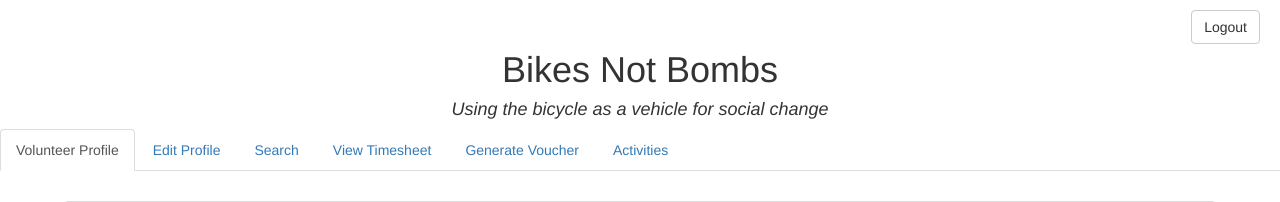
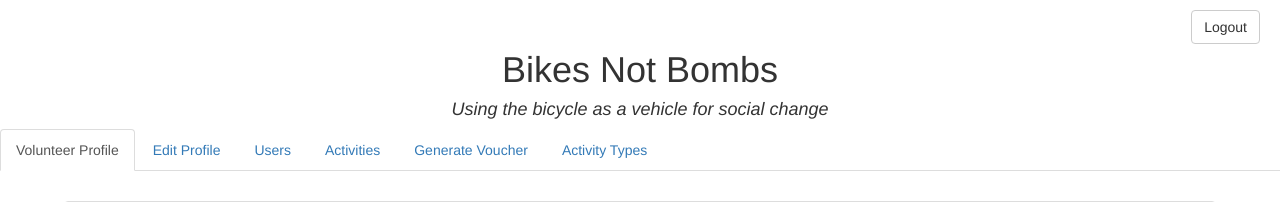
Before and after one commit to Little-Black/bnb, a Django app: a page that uses bnbvolunteer/volunteers/templates/volunteers/staff_templates/base_staff_profile.html in a window 1280 px wide. Shown: the top 202 px of the page. Run offline with Django 3.2, Linux system fonts and the light colour scheme; a user stored in the database is signed in; some libraries are stand-ins or nearby versions.

Commit message:
feedback #21,22,23: tab names changed

```diff
--- a/bnbvolunteer/volunteers/templates/volunteers/codeGenerator.html
+++ b/bnbvolunteer/volunteers/templates/volunteers/codeGenerator.html
@@ -25,16 +25,16 @@
     <a href="{% url 'editProfile' %}">Edit Profile</a>
   </li>
   <li role="presentation">
-    <a href="{% url 'volunteerStaffUserSearchResult' %}">Search</a>
+    <a href="{% url 'volunteerStaffUserSearchResult' %}">Users</a>
   </li>
   <li role="presentation">
-    <a href="{% url 'volunteerStaffLog' %}">View Timesheet</a>
+    <a href="{% url 'volunteerStaffLog' %}">Activities</a>
   </li>
   <li role="presentation" class="active">
     <a href="{% url 'codeGenerator' %}">Generate Voucher</a>
   </li>
   <li role="presentation">
-    <a href="{% url 'volunteerStaffActivity' %}"> Activities </a>
+    <a href="{% url 'volunteerStaffActivity' %}">Activity Types</a>
   </li>
 </ul>
 
--- a/bnbvolunteer/volunteers/templates/volunteers/staff_templates/base_staff_activities.html
+++ b/bnbvolunteer/volunteers/templates/volunteers/staff_templates/base_staff_activities.html
@@ -22,16 +22,16 @@
     <a href="{% url 'editProfile' %}">Edit Profile</a>
   </li>
   <li role="presentation">
-    <a href="{% url 'volunteerStaffUserSearchResult' %}">Search</a>
+    <a href="{% url 'volunteerStaffUserSearchResult' %}">Users</a>
   </li>
   <li role="presentation">
-    <a href="{% url 'volunteerStaffLog' %}">View Timesheet</a>
+    <a href="{% url 'volunteerStaffLog' %}">Activities</a>
   </li>
   <li role="presentation">
     <a href="{% url 'codeGenerator' %}">Generate Voucher</a>
   </li>
   <li role="presentation" class="active">
-    <a href="{% url 'volunteerStaffActivity' %}"> Activities </a>
+    <a href="{% url 'volunteerStaffActivity' %}">Activity Types</a>
   </li>
 </ul>
 {% endblock tabs %}
--- a/bnbvolunteer/volunteers/templates/volunteers/staff_templates/base_staff_editProfile.html
+++ b/bnbvolunteer/volunteers/templates/volunteers/staff_templates/base_staff_editProfile.html
@@ -22,16 +22,16 @@
     <a href="{% url 'editProfile' %}">Edit Profile</a>
   </li>
   <li role="presentation">
-    <a href="{% url 'volunteerStaffUserSearchResult' %}">Search</a>
+    <a href="{% url 'volunteerStaffUserSearchResult' %}">Users</a>
   </li>
   <li role="presentation">
-    <a href="{% url 'volunteerStaffLog' %}">View Timesheet</a>
+    <a href="{% url 'volunteerStaffLog' %}">Activities</a>
   </li>
   <li role="presentation">
     <a href="{% url 'codeGenerator' %}">Generate Voucher</a>
   </li>
   <li role="presentation">
-    <a href="{% url 'volunteerStaffActivity' %}"> Activities </a>
+    <a href="{% url 'volunteerStaffActivity' %}">Activity Types</a>
   </li>
 </ul>
 {% endblock tabs %}
--- a/bnbvolunteer/volunteers/templates/volunteers/staff_templates/base_staff_generateVoucher.html
+++ b/bnbvolunteer/volunteers/templates/volunteers/staff_templates/base_staff_generateVoucher.html
@@ -22,16 +22,16 @@
     <a href="{% url 'editProfile' %}">Edit Profile</a>
   </li>
   <li role="presentation">
-    <a href="{% url 'volunteerStaffUserSearchResult' %}">Search</a>
+    <a href="{% url 'volunteerStaffUserSearchResult' %}">Users</a>
   </li>
   <li role="presentation">
-    <a href="{% url 'volunteerStaffLog' %}">View Timesheet</a>
+    <a href="{% url 'volunteerStaffLog' %}">Activities</a>
   </li>
   <li role="presentation" class="active">
     <a href="{% url 'codeGenerator' %}">Generate Voucher</a>
   </li>
   <li role="presentation">
-    <a href="{% url 'volunteerStaffActivity' %}"> Activities </a>
+    <a href="{% url 'volunteerStaffActivity' %}">Activity Types</a>
   </li>
 </ul>
 {% endblock tabs %}
--- a/bnbvolunteer/volunteers/templates/volunteers/staff_templates/base_staff_profile.html
+++ b/bnbvolunteer/volunteers/templates/volunteers/staff_templates/base_staff_profile.html
@@ -22,16 +22,16 @@
     <a href="{% url 'editProfile' %}">Edit Profile</a>
   </li>
   <li role="presentation">
-    <a href="{% url 'volunteerStaffUserSearchResult' %}">Search</a>
+    <a href="{% url 'volunteerStaffUserSearchResult' %}">Users</a>
   </li>
   <li role="presentation">
-    <a href="{% url 'volunteerStaffLog' %}">View Timesheet</a>
+    <a href="{% url 'volunteerStaffLog' %}">Activities</a>
   </li>
   <li role="presentation">
     <a href="{% url 'codeGenerator' %}">Generate Voucher</a>
   </li>
   <li role="presentation">
-    <a href="{% url 'volunteerStaffActivity' %}"> Activities </a>
+    <a href="{% url 'volunteerStaffActivity' %}">Activity Types</a>
   </li>
 </ul>
 {% endblock tabs %}
--- a/bnbvolunteer/volunteers/templates/volunteers/staff_templates/base_staff_search.html
+++ b/bnbvolunteer/volunteers/templates/volunteers/staff_templates/base_staff_search.html
@@ -22,16 +22,16 @@
     <a href="{% url 'editProfile' %}">Edit Profile</a>
   </li>
   <li role="presentation" class="active">
-    <a href="{% url 'volunteerStaffUserSearchResult' %}">Search</a>
+    <a href="{% url 'volunteerStaffUserSearchResult' %}">Users</a>
   </li>
   <li role="presentation">
-    <a href="{% url 'volunteerStaffLog' %}">View Timesheet</a>
+    <a href="{% url 'volunteerStaffLog' %}">Activities</a>
   </li>
   <li role="presentation">
     <a href="{% url 'codeGenerator' %}">Generate Voucher</a>
   </li>
   <li role="presentation">
-    <a href="{% url 'volunteerStaffActivity' %}"> Activities </a>
+    <a href="{% url 'volunteerStaffActivity' %}">Activity Types</a>
   </li>
 </ul>
 {% endblock tabs %}
--- a/bnbvolunteer/volunteers/templates/volunteers/staff_templates/base_staff_viewTimesheet.html
+++ b/bnbvolunteer/volunteers/templates/volunteers/staff_templates/base_staff_viewTimesheet.html
@@ -22,16 +22,16 @@
     <a href="{% url 'editProfile' %}">Edit Profile</a>
   </li>
   <li role="presentation">
-    <a href="{% url 'volunteerStaffUserSearchResult' %}">Search</a>
+    <a href="{% url 'volunteerStaffUserSearchResult' %}">Users</a>
   </li>
   <li role="presentation" class="active">
-    <a href="{% url 'volunteerStaffLog' %}">View Timesheet</a>
+    <a href="{% url 'volunteerStaffLog' %}">Activities</a>
   </li>
   <li role="presentation">
     <a href="{% url 'codeGenerator' %}">Generate Voucher</a>
   </li>
   <li role="presentation">
-    <a href="{% url 'volunteerStaffActivity' %}"> Activities </a>
+    <a href="{% url 'volunteerStaffActivity' %}">Activity Types</a>
   </li>
 </ul>
 {% endblock tabs %}
--- a/bnbvolunteer/volunteers/templates/volunteers/volunteerStaffLog.html
+++ b/bnbvolunteer/volunteers/templates/volunteers/volunteerStaffLog.html
@@ -9,7 +9,8 @@
 
 {% block tabcontent %}
 <div class="add-logs">
-<form method="post" action="">{% csrf_token %}
+<form method="post" action="">
+{% csrf_token %}
   <p class="add-label">Filters: </p>
   <p class="credits-label">Activity done between </p>
         <input name="dateDoneDown" class="DateInput" id="date2" type="text" format="y-m-d" value={{dateDoneDown}}>
--- a/bnbvolunteer/volunteers/userManagement.py
+++ b/bnbvolunteer/volunteers/userManagement.py
@@ -8,7 +8,7 @@ from django.contrib.auth.models import User
 
 from captcha.fields import CaptchaField
 from volunteers.models import VerificationRequest
-from volunteers.emailTemplates import *
+from volunteers.emailTemplates import sendRegVerificationEmail, sendResetPasswordEmail, sendEmailUpdateEmail, sendDeleteAccEmail
 
 from random import randint
 
@@ -189,8 +189,8 @@ class RequestPasswordResetForm(forms.Form):
     email = forms.EmailField()
     username = forms.CharField(max_length=30)
 
-    @classmethod
-    def _generatePassword(cls):
+    @staticmethod
+    def _generatePassword():
         def generateRandomChar():
             randNumber = randint(0,61)
             if randNumber < 10:
```
Also changed, not shown: bnbvolunteer/volunteers/emailTemplates.py (+5 -5 lines), bnbvolunteer/volunteers/models.py (+7 -0 lines), bnbvolunteer/volunteers/templates/volunteers/volunteerStaffSearchResults.html (+2 -6 lines), bnbvolunteer/db.sqlite3, bnbvolunteer/volunteers/views.py (line endings or trailing spaces), 2 other files.
